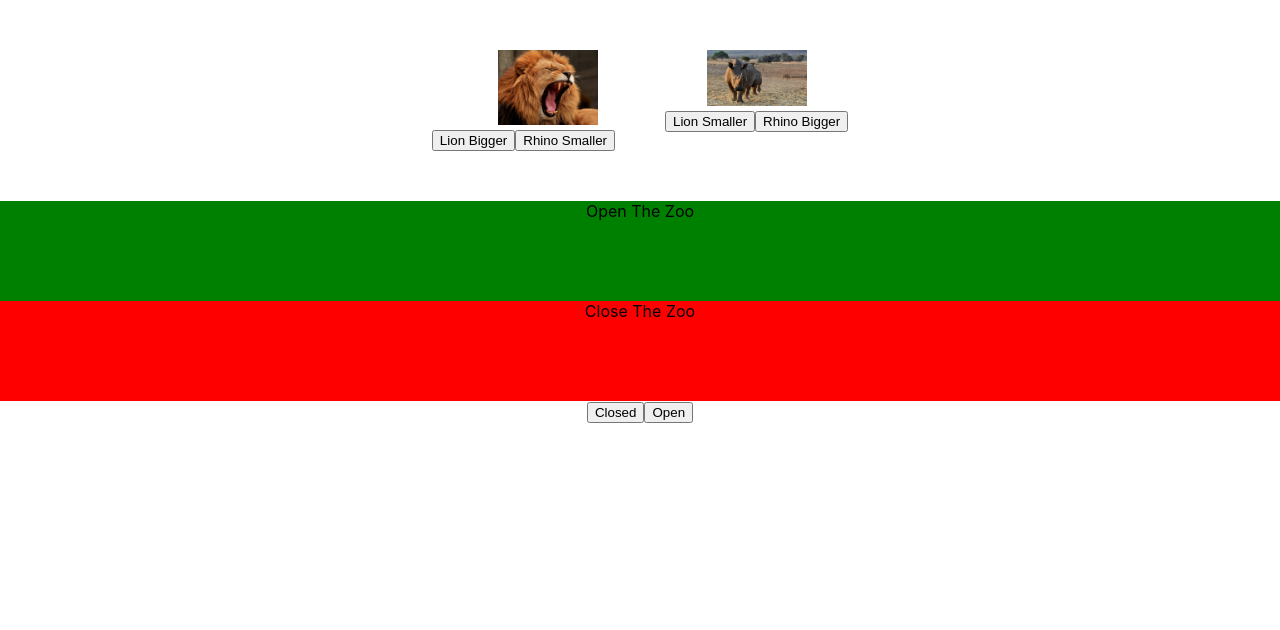
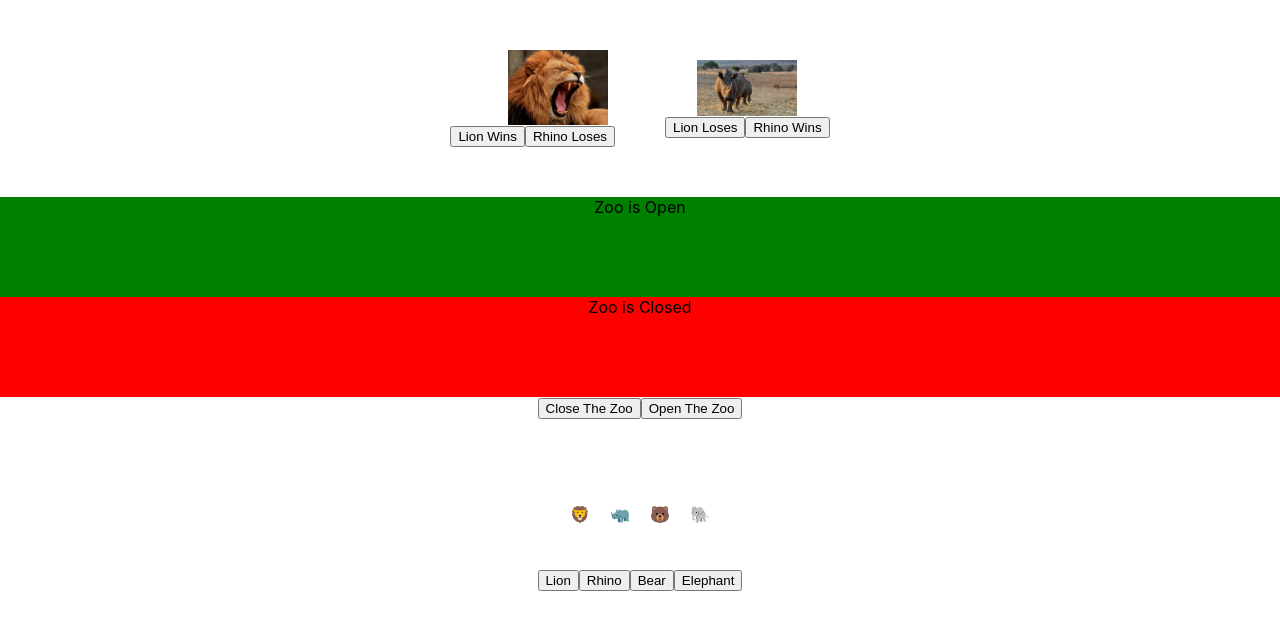
Before and after one commit to PeteSeeling/busy-zoo-react, a React (Create React App) app: page / in a window 1280 px wide. Shown: the top 630 px of the page. Built offline with nearby package versions, Linux system fonts and the light colour scheme.

Commit message:
animals array finished. clean up code and add test

```diff
--- a/src/App.css
+++ b/src/App.css
@@ -44,6 +44,12 @@
   margin:50px;
 
 }
+.animal-fight{
+  display:flex;
+  flex-direction: column;
+  justify-content: center;
+  align-items: center;
+}
 #lion{
   margin-right:50px;
 }
@@ -59,3 +65,23 @@
   text-align: center;
   justify-content: center;
 }
+.animal-list{
+  display: flex;
+  flex-direction: row;
+  justify-content: center;
+  text-align: center;
+  height: 75px;
+margin-top:75px;
+
+}
+
+.animal{
+  display: flex;
+  margin:10px;
+
+}
+#animal-span{
+  justify-content: center;
+  height:200px;
+  width: 50px;;
+}
--- a/src/App.js
+++ b/src/App.js
@@ -3,6 +3,7 @@ import './App.css';
 import './App.css';
 
 import OpenSign from './sign';
+import AnimalList from './animallist';
 
 import { useState } from 'react';
 
@@ -13,6 +14,7 @@ function App() {
   const [lionSize, setLionSize] = useState(10);
   const [rhinoSize, setRhinoSize] = useState(10);
   const [isOpen, setOpen] = useState(['open', 'closed']);
+  const [animalsArray, setAnimalsArray] = useState(['lion', 'rhino', 'bear', 'elephant']);
 
   return (
     <div className='App'>
@@ -20,40 +22,36 @@ function App() {
         <div className='animal-fight'>
           <img src="lion.jpg" width={lionSize * 10} />
           <div className='buttons' id='lion'>
-            <button onClick={() => setLionSize(lionSize + 1)}>Lion Bigger</button>
-            <button onClick={() => setRhinoSize(rhinoSize - 1)}>Rhino Smaller</button>
+            <button onClick={() => setLionSize(lionSize + 1)}>Lion Wins</button>
+            <button onClick={() => setRhinoSize(rhinoSize - 1)}>Rhino Loses</button>
           </div>
         </div>
 
         <div className='animal-fight'>
           <img src="rhino.jpg" width={rhinoSize * 10} />
           <div className='buttons'>
-            <button onClick={() => setLionSize(lionSize - 1)}>Lion Smaller</button>
-            <button onClick={() => setRhinoSize(rhinoSize + 1)}>Rhino Bigger</button>
+            <button onClick={() => setLionSize(lionSize - 1)}>Lion Loses</button>
+            <button onClick={() => setRhinoSize(rhinoSize + 1)}>Rhino Wins</button>
           </div>
         </div>
       </div>
 
       <OpenSign isOpen={isOpen} />
       <div className='buttons'>
-        <button onClick={() => setOpen('open')}>Closed</button>
-        <button onClick={() => setOpen('closed')}>Open</button>
+        <button onClick={() => setOpen('open')}>Close The Zoo</button>
+        <button onClick={() => setOpen('closed')}>Open The Zoo</button>
+      </div>
+
+      <AnimalList animalsArray={animalsArray} />
+      <div className='buttons' id='animals-array'>
+        <button onClick={() => setAnimalsArray([...animalsArray, 'lion'])}>Lion</button>
+        <button onClick={() => setAnimalsArray([...animalsArray, 'rhino'])}>Rhino</button>
+        <button onClick={() => setAnimalsArray([...animalsArray, 'bear'])}>Bear</button>
+        <button onClick={() => setAnimalsArray([...animalsArray, 'elephant'])}>Elephant</button>
 
       </div>
 
-
-
-
-
-
-
-
-
-
-
     </div>
 
-  );
-
-}
+  );}
 export default App;
--- a/src/animal.js
+++ b/src/animal.js
@@ -0,0 +1,13 @@
+export default function Animals(props) {
+  return <div className="animal">
+    <span>{props.animal === 'lion' ? '🦁' : ''}</span>
+    <span>{props.animal === 'rhino' ? '🦏' : ''}</span>
+    <span>{props.animal === 'bear' ? '🐻' : ''}</span>
+    <span>{props.animal === 'elephant' ? '🐘' : ''}</span>
+
+
+
+
+
+  </div>;
+}
--- a/src/animallist.js
+++ b/src/animallist.js
@@ -0,0 +1,15 @@
+import React from 'react';
+import Animals from './animal';
+
+export default function AnimalList(props) {
+  return (
+    <div className='animal-list'>
+      {props.animalsArray.map((animal, i)=>
+        <Animals key={animal, i} animal={animal} />)}
+
+
+
+
+    </div>
+  );
+}
--- a/src/sign.js
+++ b/src/sign.js
@@ -3,8 +3,8 @@ import React from 'react';
 export default function OpenSign(props){
   return (
     <div className='sign'>
-      <div className={props.isOpen === 'open' ? 'open' : 'is-open'}>Open The Zoo</div>
-      <div className={props.isOpen === 'closed' ? 'closed' : 'is-closed'}> Close The Zoo</div>
+      <div className={props.isOpen === 'open' ? 'open' : 'is-open'}>Zoo is Open</div>
+      <div className={props.isOpen === 'closed' ? 'closed' : 'is-closed'}> Zoo is Closed</div>
 
     </div>
   );
```
